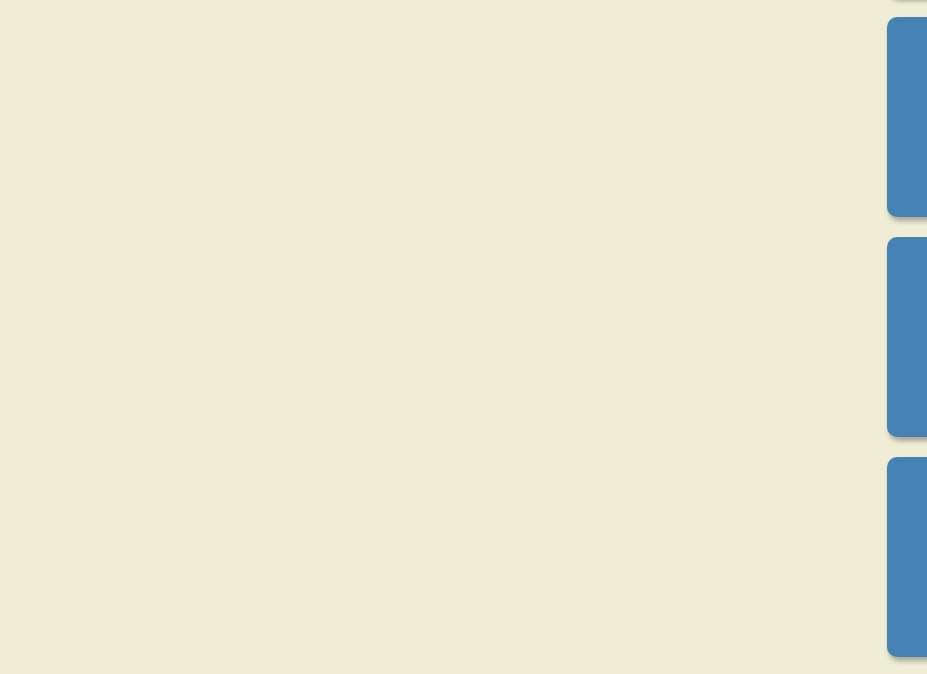
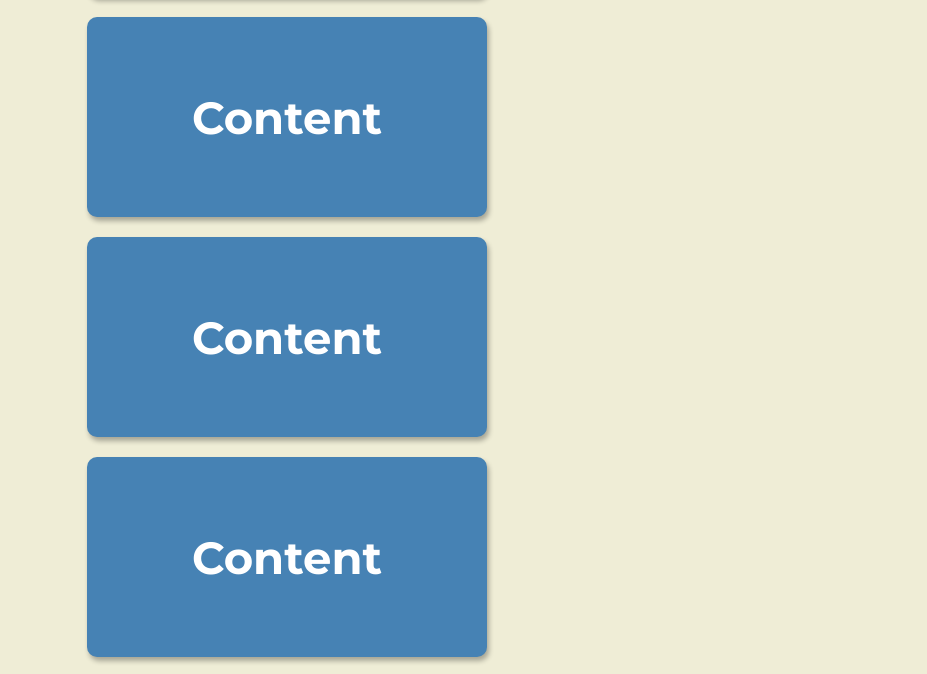
Before and after one commit to Sergitodelavega/50DaysOfCodeChallenge, a plain HTML site: page Scroll_Animation_Day6/index.html in a window 1280 px wide. Shown: the part 712-1386 px from the top of the page, without its empty margins (353-1280 px from the left). Drawn offline with Linux system fonts and the light colour scheme.

Commit message:
Scroll Animation End

```diff
--- a/Scroll_Animation_Day6/index.html
+++ b/Scroll_Animation_Day6/index.html
@@ -8,7 +8,11 @@
 </head>
 <body>
     <h1>Scroll to see the animation</h1>
-    <div class="box show"><h2>Content</h2></div>
+    <div class="box"><h2>Content</h2></div>
+    <div class="box"><h2>Content</h2></div>
+    <div class="box"><h2>Content</h2></div>
+    <div class="box"><h2>Content</h2></div>
+    <div class="box"><h2>Content</h2></div>
     <div class="box"><h2>Content</h2></div>
     <div class="box"><h2>Content</h2></div>
     <div class="box"><h2>Content</h2></div>
@@ -16,6 +20,7 @@
     <div class="box"><h2>Content</h2></div>
     <div class="box"><h2>Content</h2></div>
 
+
     <script src="script.js"></script>
 </body>
 </html>
--- a/Scroll_Animation_Day6/script.js
+++ b/Scroll_Animation_Day6/script.js
@@ -0,0 +1,21 @@
+const boxes = document.querySelectorAll('.box');
+
+window.addEventListener('scroll', checkBoxes);
+
+checkBoxes();
+
+function checkBoxes(){
+    const triggerBottom = window.innerHeight / 5 * 4;
+    console.log(triggerBottom);
+
+    boxes.forEach(box => {
+        boxTop = box.getBoundingClientRect().top;
+
+        if(boxTop < triggerBottom){
+            box.classList.add('show');
+        } else
+        {
+            box.classList.remove('show');
+        }
+    });
+}
--- a/Scroll_Animation_Day6/style.css
+++ b/Scroll_Animation_Day6/style.css
@@ -11,6 +11,7 @@ body{
     align-items: center;
     justify-content: center;
     flex-direction: column;
+    overflow-x: hidden;
 }
 
 h1{
@@ -31,7 +32,14 @@ h1{
     transform: translateX(200%);
     transition: transform 0.4s ease;
 }
+.box:nth-of-type(even) {
+    transform: translateX(-200%);
+}
 
 .box.show{
     transform: translateX(0);
 }
+
+.box h2{
+    font-size: 45px;
+}
```
